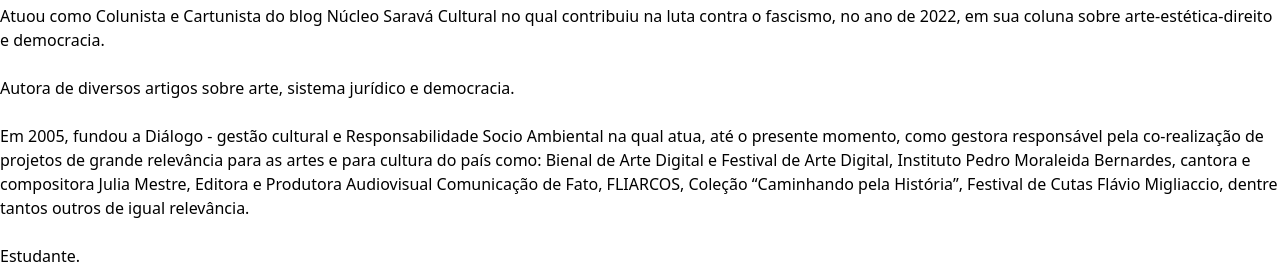
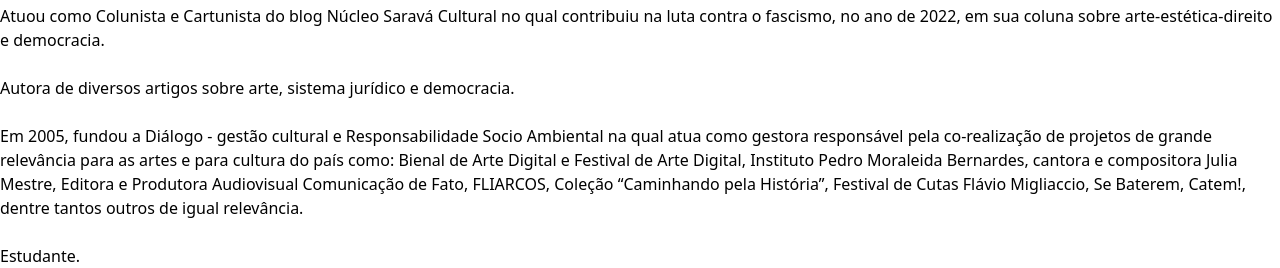
Before and after one commit to EdisonMatos/LP-LIM-Advocacia, a React (Vite) app: page / in a window 1280 px wide. Shown: the part 5840-6108 px from the top of the page. Built offline with nearby package versions, Linux system fonts and the light colour scheme; a web font is replaced by a local one.

Commit message:
fix: Atualiza copy de about e Steps

```diff
--- a/src/components/sections/Steps.jsx
+++ b/src/components/sections/Steps.jsx
@@ -99,14 +99,14 @@ export default function Steps({ colorMode }) {
               <br />
               <p className="text-justify">
                 Em 2005, fundou a Diálogo - gestão cultural e Responsabilidade
-                Socio Ambiental na qual atua, até o presente momento, como
-                gestora responsável pela co-realização de projetos de grande
-                relevância para as artes e para cultura do país como: Bienal de
-                Arte Digital e Festival de Arte Digital, Instituto Pedro
-                Moraleida Bernardes, cantora e compositora Julia Mestre, Editora
-                e Produtora Audiovisual Comunicação de Fato, FLIARCOS, Coleção
-                “Caminhando pela História”, Festival de Cutas Flávio Migliaccio,
-                dentre tantos outros de igual relevância.
+                Socio Ambiental na qual atua como gestora responsável pela
+                co-realização de projetos de grande relevância para as artes e
+                para cultura do país como: Bienal de Arte Digital e Festival de
+                Arte Digital, Instituto Pedro Moraleida Bernardes, cantora e
+                compositora Julia Mestre, Editora e Produtora Audiovisual
+                Comunicação de Fato, FLIARCOS, Coleção “Caminhando pela
+                História”, Festival de Cutas Flávio Migliaccio, Se Baterem,
+                Catem!, dentre tantos outros de igual relevância.
               </p>
               <br />
               <p className="text-justify">Estudante.</p>
--- a/src/content/content.jsx
+++ b/src/content/content.jsx
@@ -927,7 +927,8 @@ const content = {
           - Excelência <br />
           - Transparência <br />
           - Estratégia e Planejamento <br />
-          - Resiliência Coragem <br />
+          - Resiliência e Coragem
+          <br />
         </p>
       ),
       ctaButtonAriaLabel: "Botão para entrar em contato",
```
